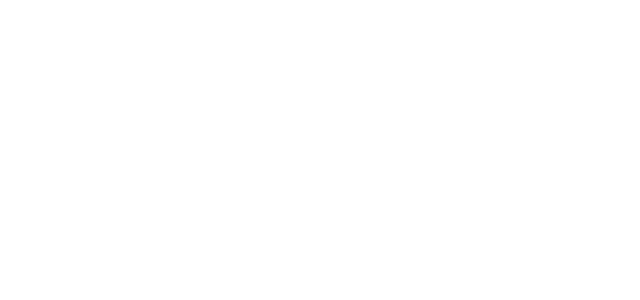
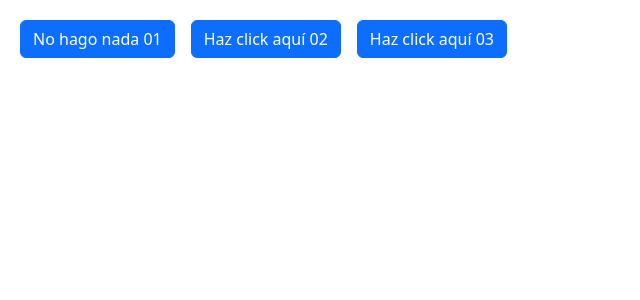
Before and after one commit to dgutierrez21/Learning-ReactJS--React-Docs, a React (Vite) app in the folder 01-learn/: page / in a window 1280 px wide. Shown: the top 300 px of the page, without its empty margins (0-640 px from the left). Built offline with nearby package versions, Linux system fonts and the light colour scheme.

Commit message:
Añadiendo manejadores de eventos

```diff
--- a/01-learn/src/03-agregar-interactividad/01-responder-a-eventos/ResponderAEventos.jsx
+++ b/01-learn/src/03-agregar-interactividad/01-responder-a-eventos/ResponderAEventos.jsx
@@ -0,0 +1,24 @@
+import React from "react";
+
+export const ResponderAEventos = () => {
+  function handleClick() {
+    alert("Haz hecho click en un botón");
+  }
+
+  return (
+    <>
+      <button className="btn btn-primary me-3">No hago nada 01</button>
+
+      <button className="btn btn-primary me-3" onClick={handleClick}>
+        Haz click aquí 02
+      </button>
+
+      <button
+        className="btn btn-primary"
+        onClick={() => alert("Haz hecho click en el botón 03")}
+      >
+        Haz click aquí 03
+      </button>
+    </>
+  );
+};
--- a/01-learn/src/03-agregar-interactividad/AgregarInteractividad.jsx
+++ b/01-learn/src/03-agregar-interactividad/AgregarInteractividad.jsx
@@ -1,7 +1,11 @@
+import { ResponderAEventos } from "./01-responder-a-eventos/ResponderAEventos";
+
 const AgregarInteractividad = () => {
-  return <>
-
-  </>;
+  return (
+    <>
+      <ResponderAEventos />
+    </>
+  );
 };
 
 export default AgregarInteractividad;
```
Also changed, not shown: 01-learn/src/03-agregar-interactividad/01-responder-a-eventos/ResponderAEventos.txt.
